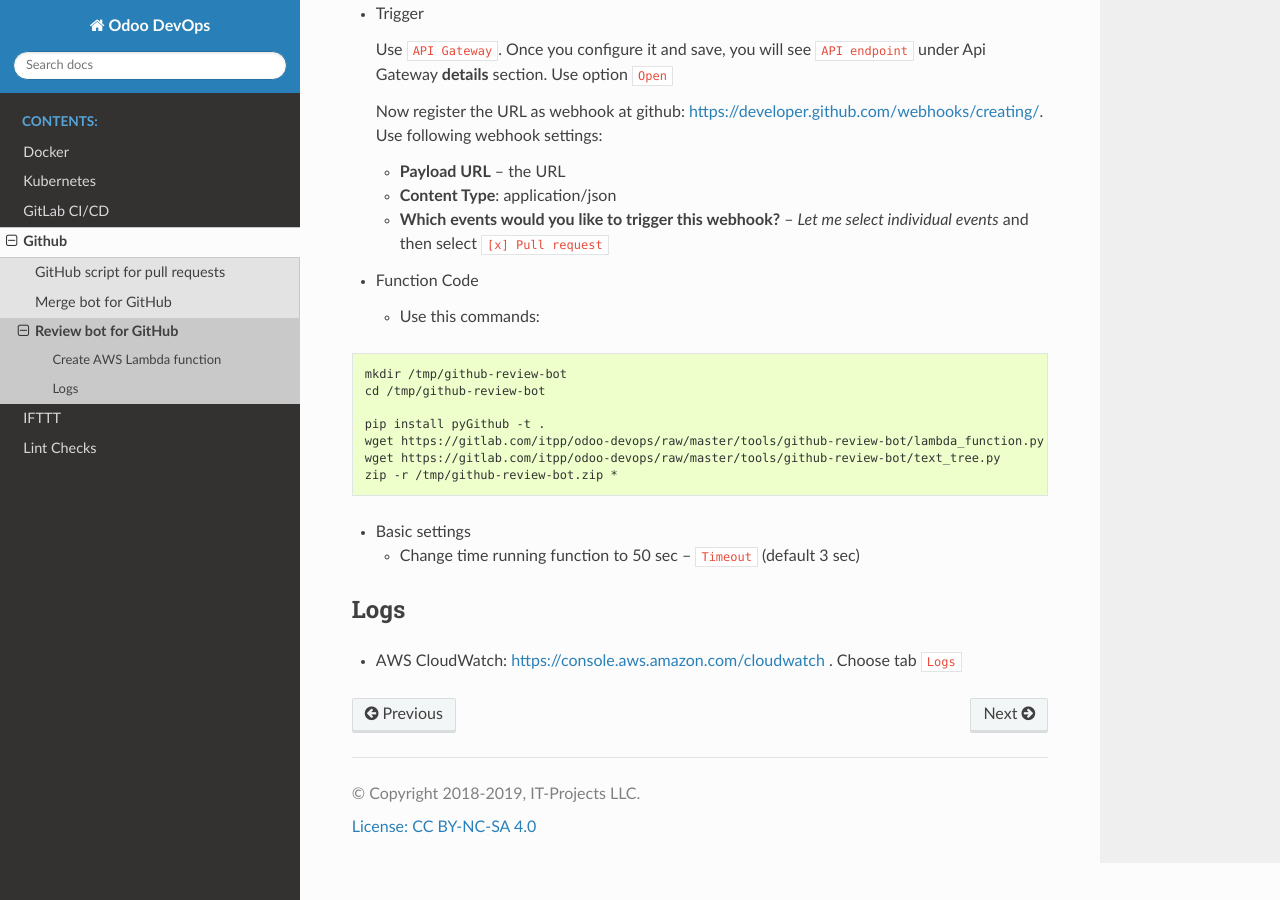
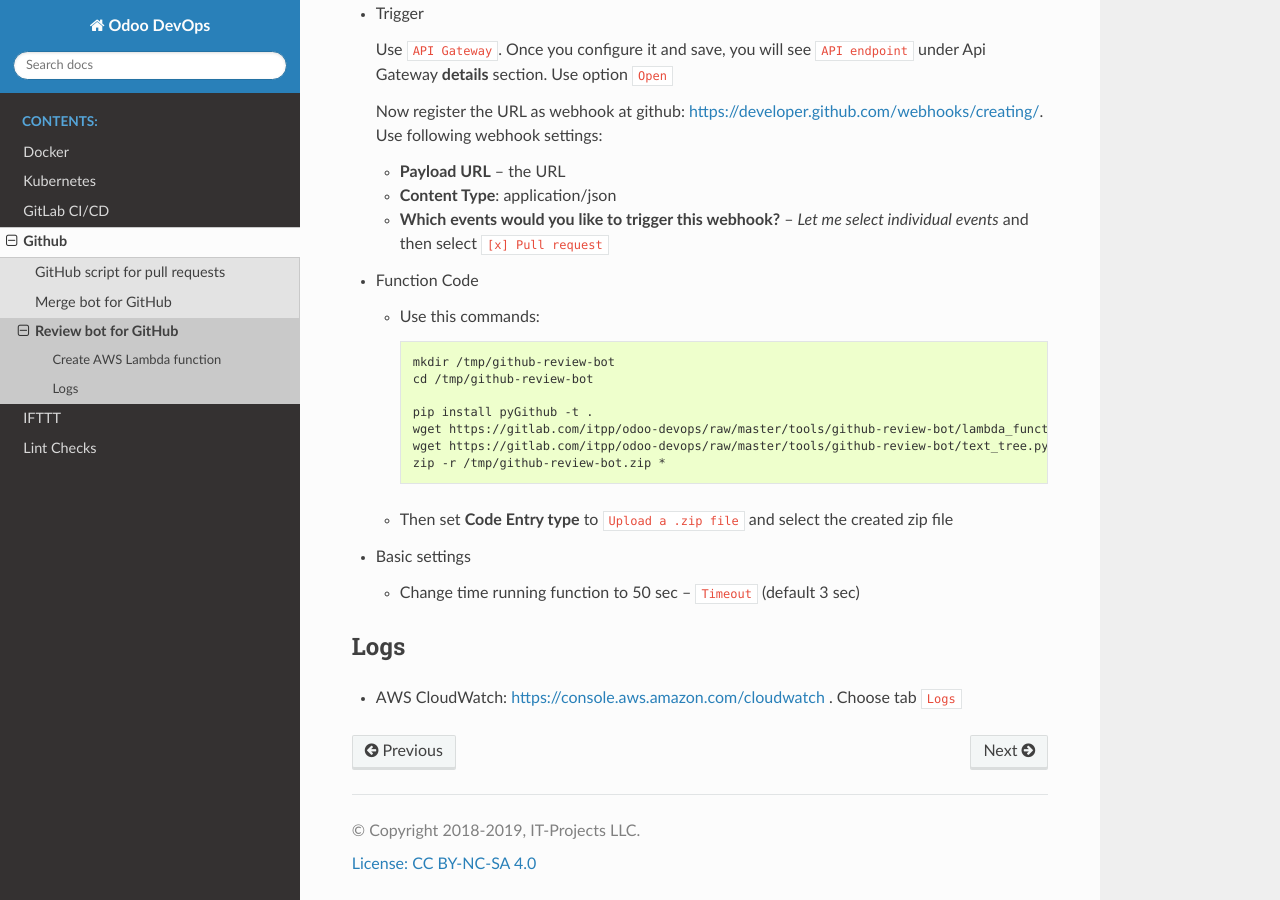
Before and after one commit to itpp-labs/odoo-devops-docs, a Sphinx documentation site: the page built from docs/git/github-review-bot.rst, in a window 1280 px wide and 900 px high, scrolled down 505 px. Built offline with Sphinx 7.4.7 and the Read the Docs theme 2.0.0, drawn with Linux system fonts in a browser that asks for light colours.

Commit message:
Update github-review-bot.rst

```diff
--- a/docs/git/github-review-bot.rst
+++ b/docs/git/github-review-bot.rst
@@ -33,7 +33,7 @@ Create AWS Lambda function
 
   * Use this commands:
 
-.. code-block:: console
+    .. code-block:: console
 
         mkdir /tmp/github-review-bot
         cd /tmp/github-review-bot
@@ -43,6 +43,7 @@ Create AWS Lambda function
         wget https://gitlab.com/itpp/odoo-devops/raw/master/tools/github-review-bot/text_tree.py
         zip -r /tmp/github-review-bot.zip *
 
+  * Then set **Code Entry type** to ``Upload a .zip file`` and select the created zip file
 * Basic settings
 
   * Change time running function to 50 sec -- ``Timeout`` (default 3 sec)
```
